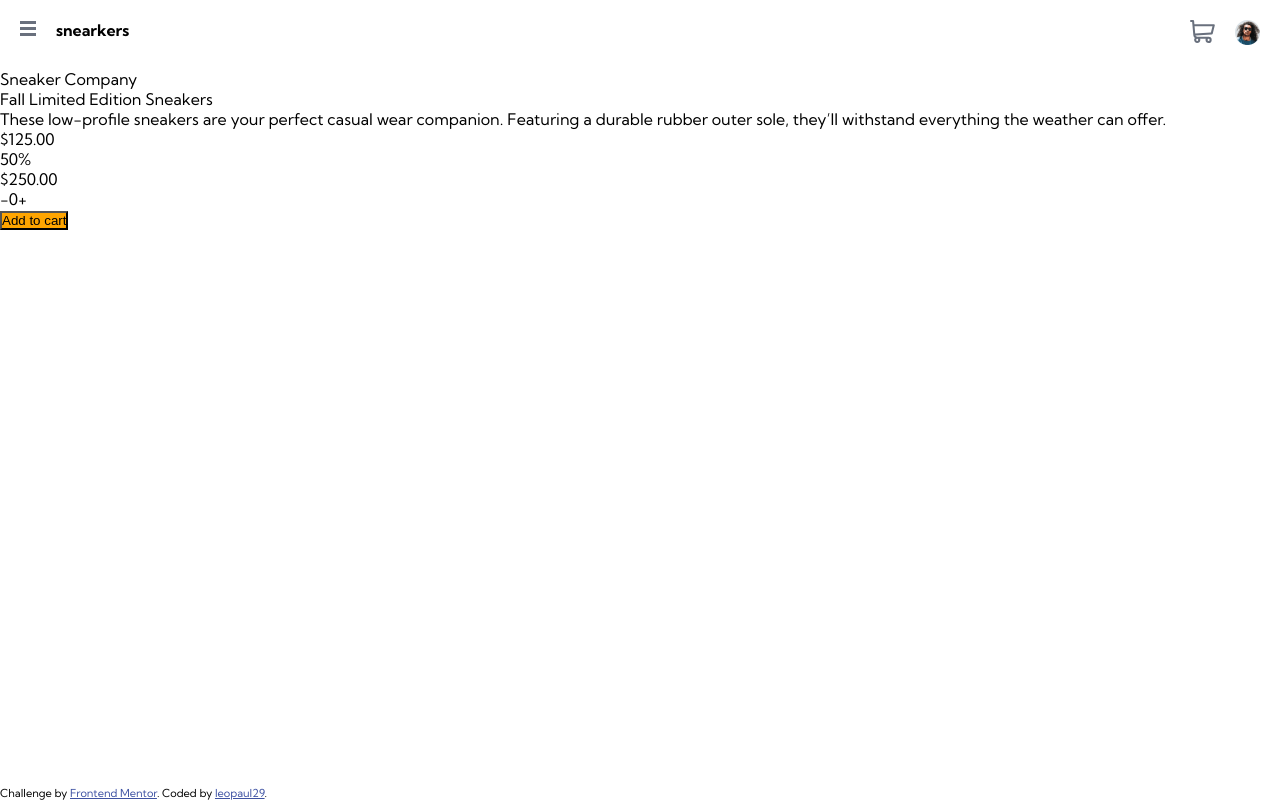
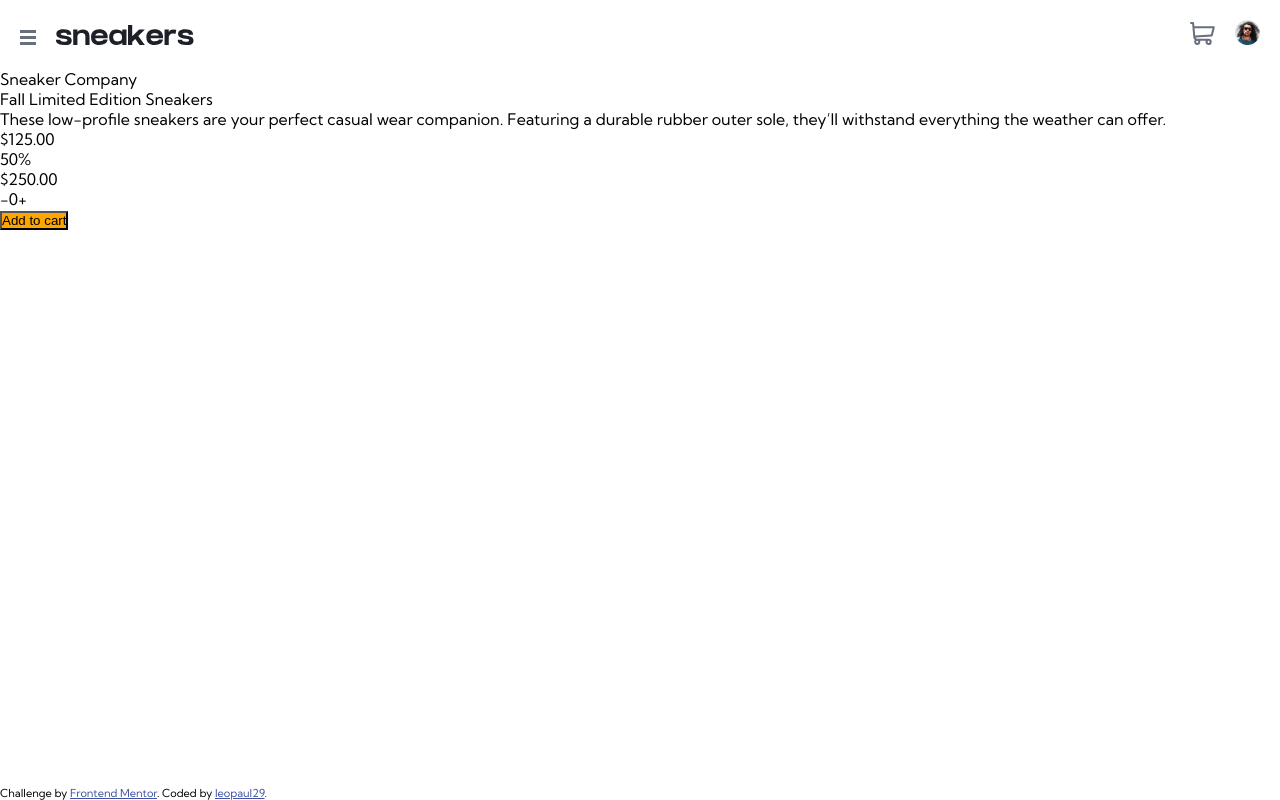
Before and after one commit to leopaul29/frontendmentor-ecommerce-product-page-main, an Angular app in the folder frontendmentor-ecommerce-product-page-main/: page / in a window 1280 px wide. Built offline with nearby package versions, Linux system fonts and the light colour scheme.

Commit message:
style: update navbar style

```diff
--- a/frontendmentor-ecommerce-product-page-main/src/app/navbar/navbar/navbar.component.html
+++ b/frontendmentor-ecommerce-product-page-main/src/app/navbar/navbar/navbar.component.html
@@ -4,7 +4,9 @@
     </a>
     <div class="navbar-container">
         <div class="navbar-left">
-            <div class="navbar-brand">snearkers</div>
+            <div class="navbar-brand">
+                <img src="./assets/logo/logo.svg" alt="sneakers-logo">
+            </div>
             <div class="navbar-collapse">
                 <ul class="navbar-nav">
                     <li class="nav-item"><a href="#" class="nav-link">Collections</a></li>
--- a/frontendmentor-ecommerce-product-page-main/src/app/navbar/navbar/navbar.component.scss
+++ b/frontendmentor-ecommerce-product-page-main/src/app/navbar/navbar/navbar.component.scss
@@ -2,14 +2,16 @@
   display: flex;
   padding: 20px;
   gap: 20px;
+  align-items: flex-end;
+  .navbar-expend {
+    //margin-top: auto;
+  }
   .navbar-container {
     display: flex;
+    align-items: flex-end;
     width: 100%;
     justify-content: space-between;
     .navbar-left {
-      .navbar-brand {
-        font-weight: bold;
-      }
       .navbar-collapse {
         display: none;
       }
@@ -17,6 +19,7 @@
     .navbar-right {
       .navbar-nav {
         display: flex;
+        align-items: flex-end;
         gap: 20px;
         .nav-icon img {
           width: 25px;
```
Also changed, not shown: frontendmentor-ecommerce-product-page-main/src/assets/logo/logo.svg (added).
